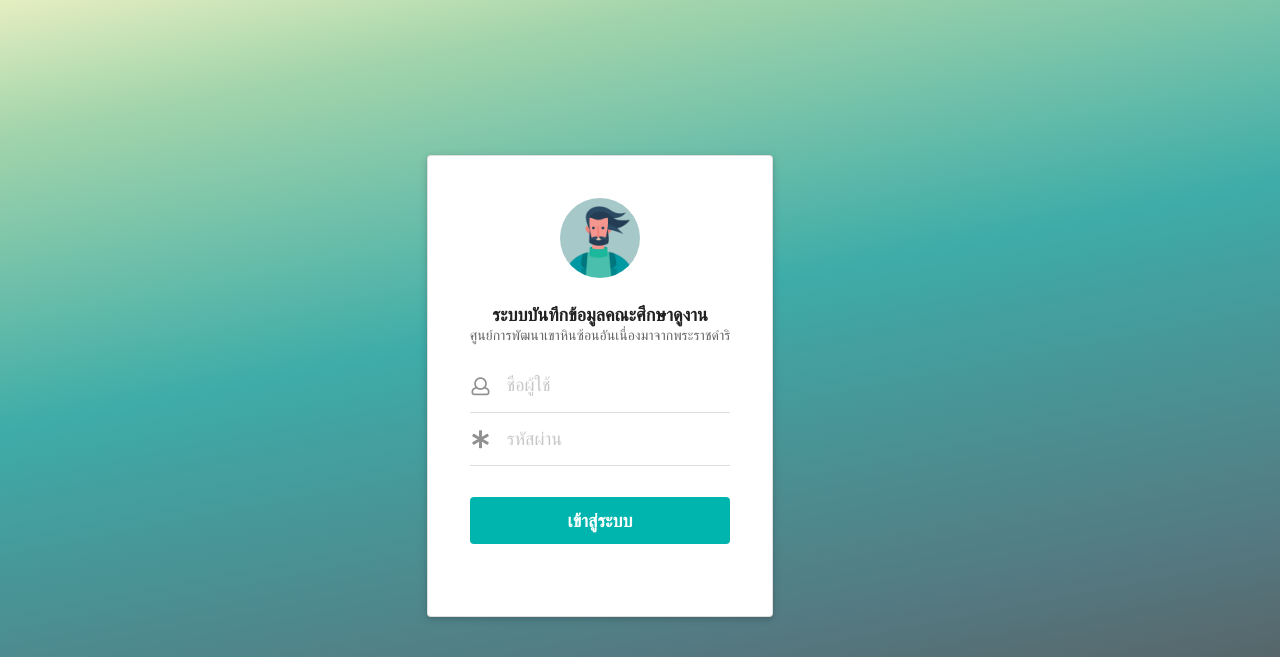
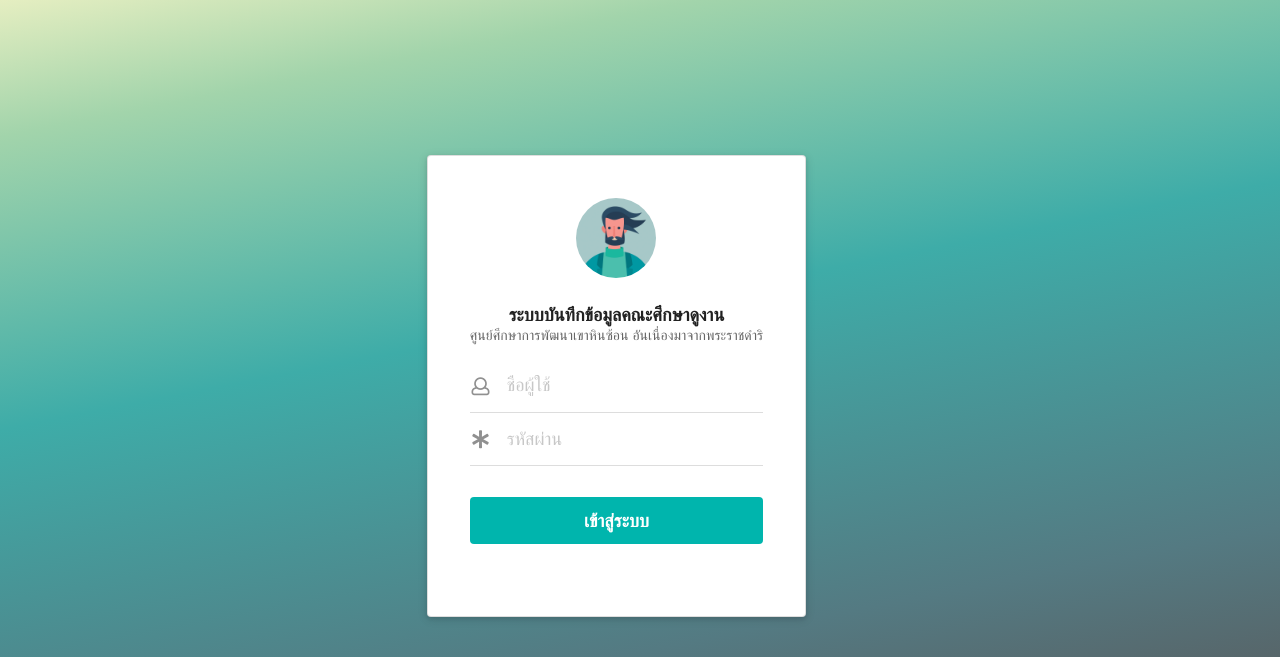
Before and after one commit to jeqode/recordsys, a PHP site: page / in a window 1280 px wide. Shown: the top 657 px of the page. Run offline with PHP 8.4, Linux system fonts and the light colour scheme; data that the repository does not hold is empty.

Commit message:
fic name errors

```diff
--- a/index.php
+++ b/index.php
@@ -4,7 +4,7 @@
 ?>
 <html>
 <head>
-	<title>ศูนย์การพัฒนาเขาหินซ้อนอันเนื่องมาจากพระราชดำริ</title>
+	<title>ศูนย์ศึกษาการพัฒนาเขาหินซ้อน อันเนื่องมาจากพระราชดำริ</title>
     <meta charset="UTF-8">
     <meta name="viewport" content="width=device-width, initial-scale=1.0">
 	<link rel="stylesheet" href="css/reset.css">
@@ -41,7 +41,7 @@ if (isset($_SESSION['user']) && $_SESSION['user'] != "") {
 		<div class="main section">
 				<div class="ui center aligned top attached header">
 					<h3 class="ui header">ข้อมูลคณะศึกษาดูงาน</h3>
-					<div class="sub header">ศูนย์การพัฒนาเขาหินซ้อนอันเนื่องมาจากพระราชดำริ</div>
+					<div class="sub header">ศูนย์ศึกษาการพัฒนาเขาหินซ้อน อันเนื่องมาจากพระราชดำริ</div>
 				</div>
 				<div class="ui center aligned attached segment">
 					<div class="ui filter form">
@@ -480,7 +480,7 @@ if (isset($_SESSION['user']) && $_SESSION['user'] != "") {
 					<div class="ui center aligned header">
 						ระบบบันทึกข้อมูลคณะศึกษาดูงาน
 						<div class="ui sub header">
-							ศูนย์การพัฒนาเขาหินซ้อนอันเนื่องมาจากพระราชดำริ
+							ศูนย์ศึกษาการพัฒนาเขาหินซ้อน อันเนื่องมาจากพระราชดำริ
 						</div>
 					</div>
 					<div class="ui hidden divider"></div>
--- a/js/script.js
+++ b/js/script.js
@@ -284,7 +284,7 @@ function editRecord(time){
 				'meeting_room': meeting_room
 			},
 		success: function( data, textStatus, jQxhr ){
-			console(data);
+			console.log(data);
 			$('.edit.record.modal').modal("hide");
 			applyFilter();
 		},
```
